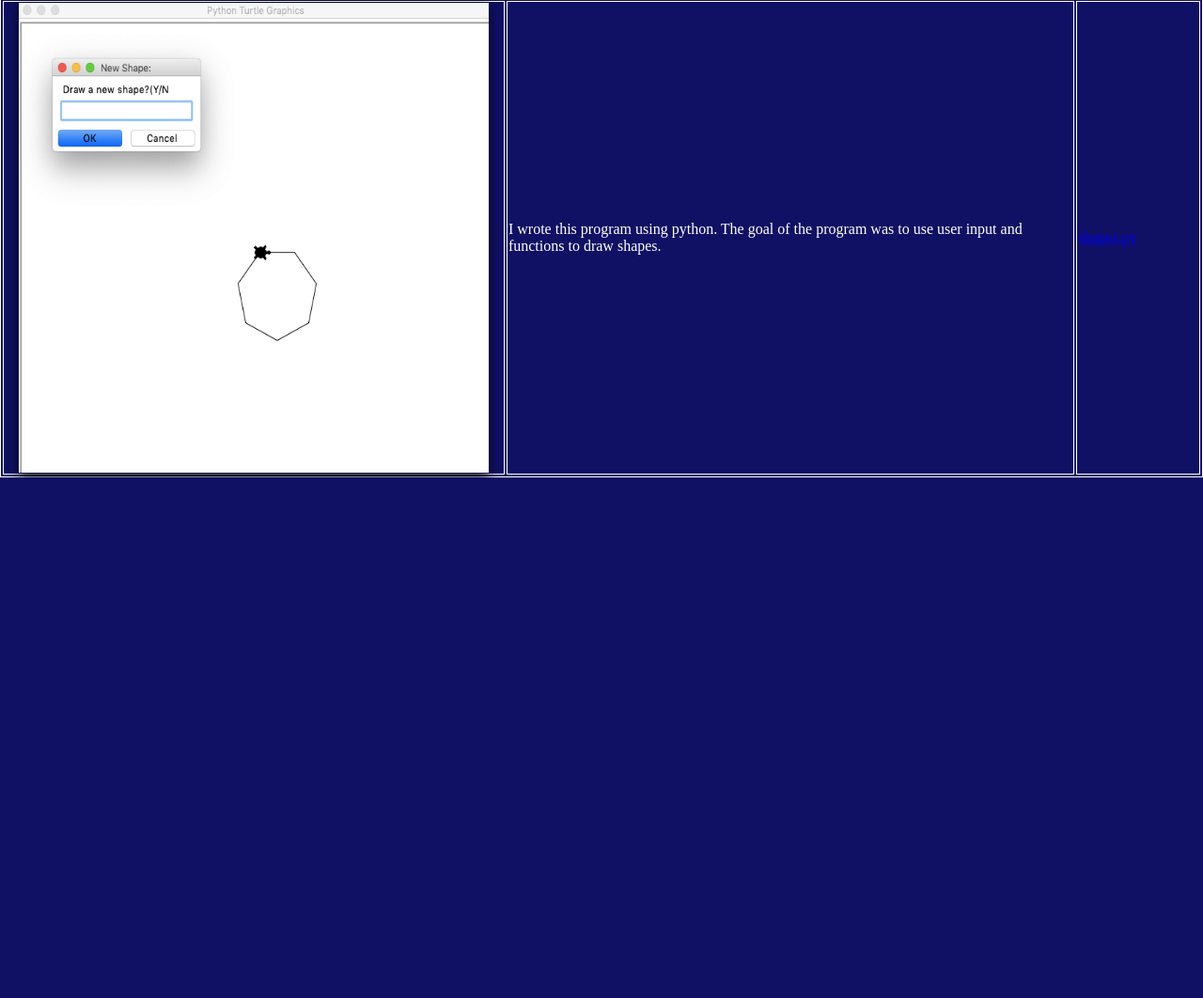
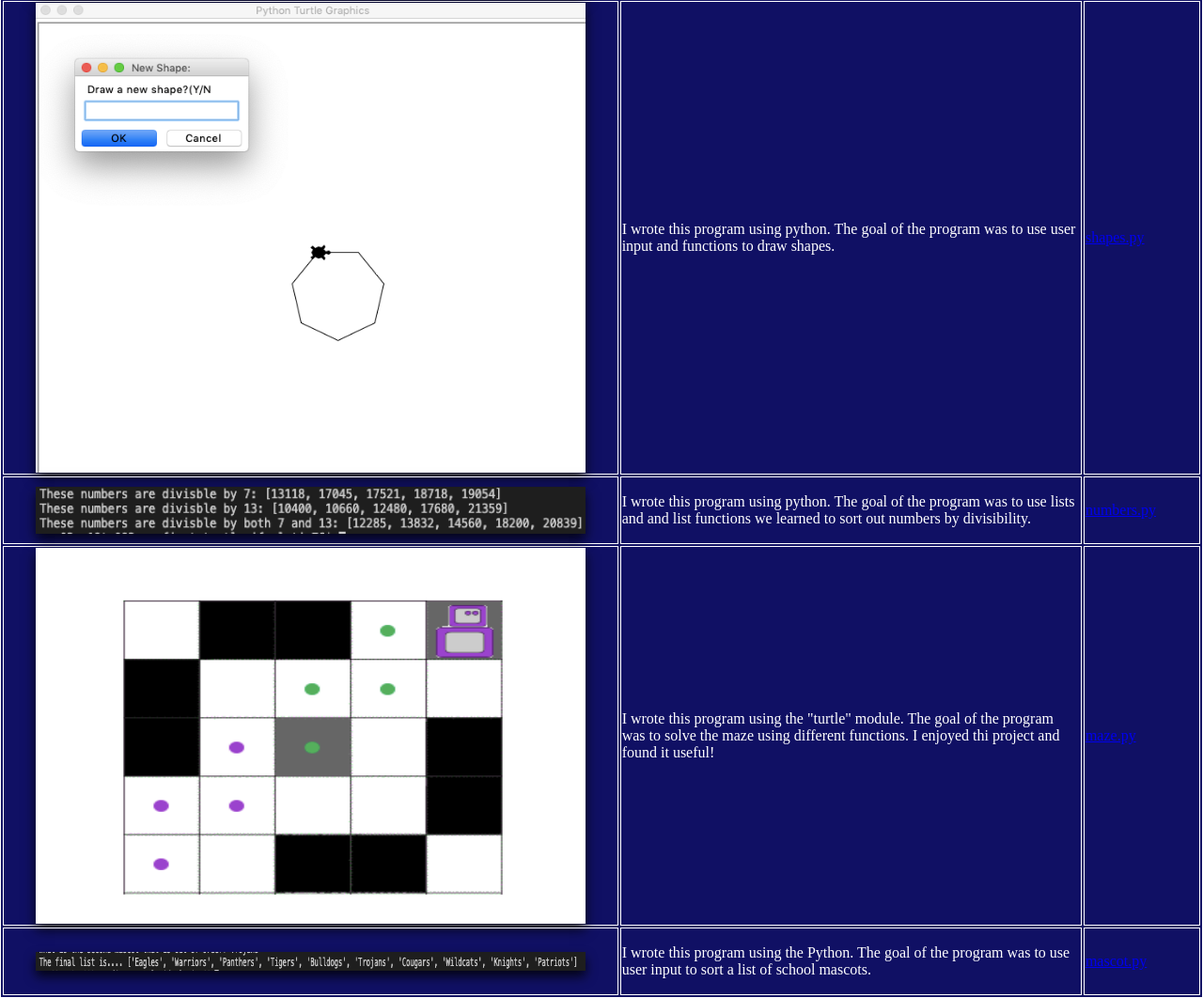
Before and after one commit to JacobFaulstich/JacobFaulstich.github.io, a plain HTML site: page python.html in a window 1280 px wide. Shown: the part 1102-2164 px from the top of the page at 94% size. Before the commit the page ends 1610 px from the top, so only its background shows below. Drawn offline with Linux system fonts and the light colour scheme; a web font is replaced by a local one.

Commit message:
I added new things to python projects

```diff
--- a/python.html
+++ b/python.html
@@ -72,4 +72,47 @@ I wrote this program using the "turtle" module. The goal of the program was to d
     <a href="https://github.com/JacobFaulstich/my_first_turtle/blob/master/shapes.py">shapes.py</a>
     </td>
     </tr>
+
+
+    <tr>
+    <td>
+    <img src="Numbers.png" alt="This is an image of the numbers sorted into a list." width="100" height="50">
+    </td>
+    <td>
+    <p>
+    I wrote this program using python. The goal of the program was to use lists and and list functions we learned to sort out numbers by divisibility.
+    </p>
+    </td>
+    <td>
+    <a href="https://github.com/JacobFaulstich/my_first_turtle/blob/master/num_forloop.py">numbers.py</a>
+    </td>
+    </tr>
+
+    <tr>
+    <td>
+    <img src="Maze.png" alt="This is an image of a maze that I solved" width="100" height="400">
+    </td>
+    <td>
+    <p>
+    I wrote this program using the "turtle" module. The goal of the program was to solve the maze using different functions. I enjoyed thi project and found it useful!
+    </p>
+    </td>
+    <td>
+    <a href="https://github.com/JacobFaulstich/Jacob_robot_maze">maze.py</a>
+    </td>
+    </tr>
+
+    <tr>
+    <td>
+    <img src="Mascot.png" alt="This is an image of the mascot names sorted into a list." width="100" height="20">
+    </td>
+    <td>
+    <p>
+    I wrote this program using the Python. The goal of the program was to use user input to sort a list of school mascots.
+    </p>
+    </td>
+    <td>
+    <a href="https://github.com/JacobFaulstich/my_first_turtle/blob/master/mascots.py">mascot.py</a>
+    </td>
+    </tr>
 </table>
```
Also changed, not shown: Mascot.png (added), Maze.png (added), Numbers.png (added), 1 other file.
